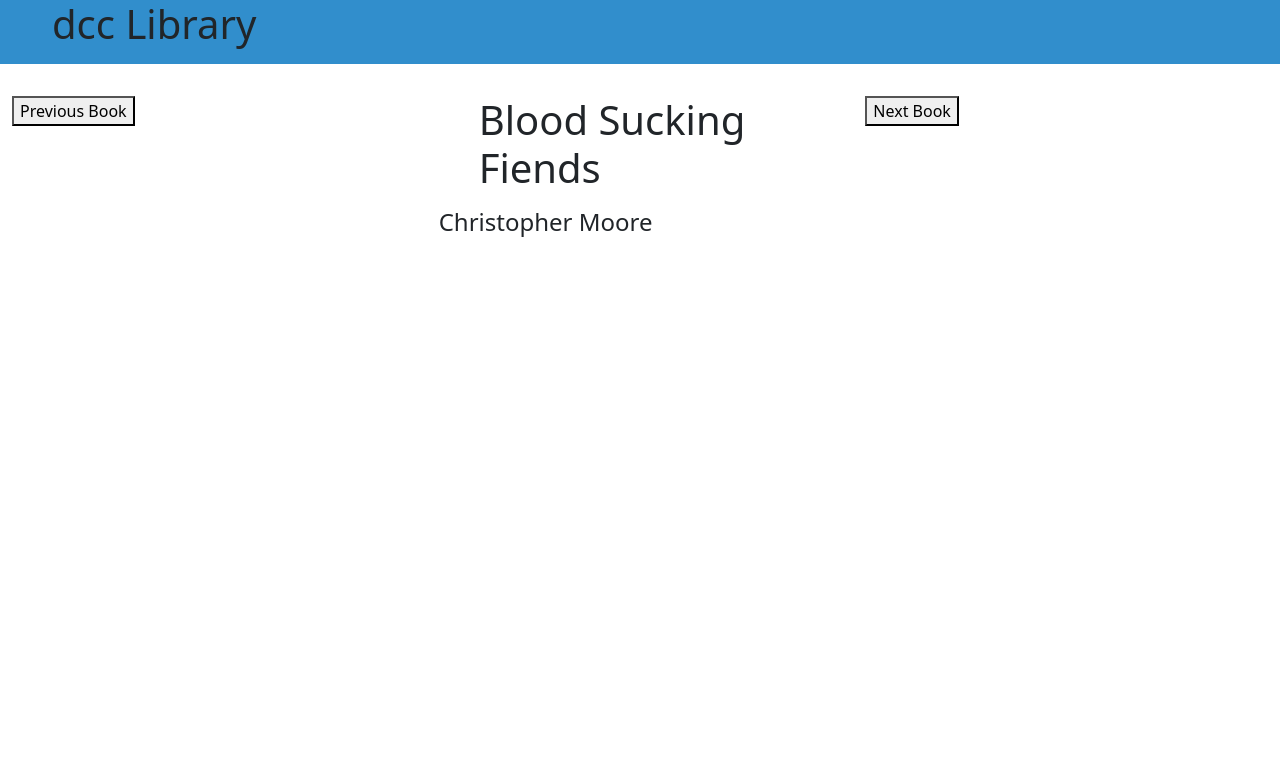
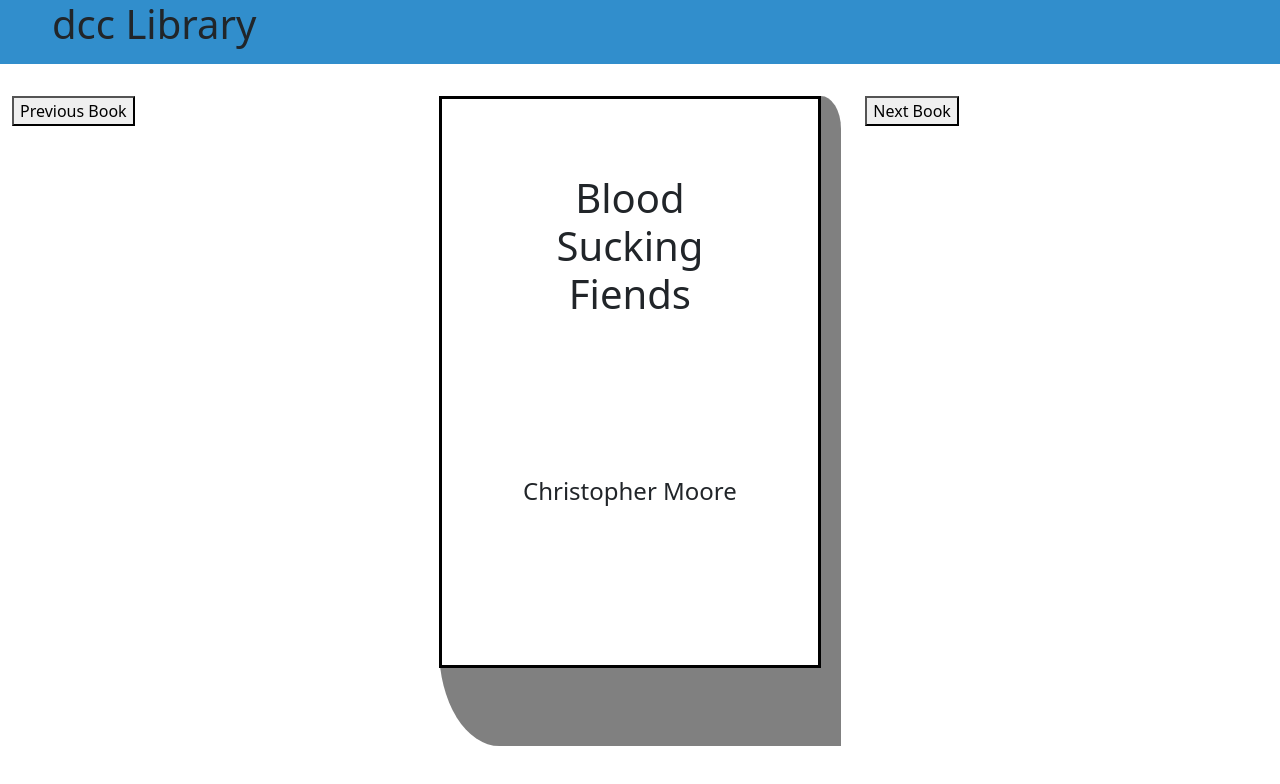
Before and after one commit to nolanbeihl/dccLibrary, a React (Create React App) app: page / in a window 1280 px wide. Shown: the top 784 px of the page. Built offline with nearby package versions, Linux system fonts and the light colour scheme.

Commit message:
Separated Book View Display into separate Book Component

```diff
--- a/src/components/App.jsx
+++ b/src/components/App.jsx
@@ -19,7 +19,7 @@
 goToNextBook = () => {
     let tempBookNumber = this.state.booknumber;
     tempBookNumber++;
-    if(tempBookNumber == this.books.length){
+    if(tempBookNumber === this.books.length){
         tempBookNumber = 0;
     }
     this.setState({
--- /dev/null
+++ b/src/components/Book/Book.css
@@ -0,0 +1,31 @@
+.cover {
+    background-color: white;
+    text-align: center;
+    border: solid black;
+    border-width: 1 1px;
+    height: 88%;
+    width: 95%;
+}
+
+.book {
+    background-color: gray;
+    text-align: center;
+    border-right: green;
+    border-bottom: green;
+    border-width: 1 1px;
+    height: 650px;
+    width: 100%;
+    border-bottom-left-radius: 15%;
+    border-top-right-radius: 5%;
+}
+
+.title {
+    padding: 20%;
+}
+
+.author {
+    padding-top: 10%;
+    padding-left: 5%;
+    padding-right: 5%;
+    padding-bottom: 50%;
+}
--- /dev/null
+++ b/src/components/Book/Book.jsx
@@ -0,0 +1,16 @@
+import React from 'react';
+import './Book.css'
+
+
+const Book = (props) => {
+    return (
+    <div className="book">
+        <div className="cover">
+            <h1 className="title">{props.book.title}</h1>
+            <h4 className="title">{props.book.author}</h4>
+        </div>
+    </div>
+    );
+}
+
+export default Book;
--- a/src/components/BookViewer/BookViewer.jsx
+++ b/src/components/BookViewer/BookViewer.jsx
@@ -1,19 +1,16 @@
 import React from "react";
+import Book from "../Book/Book";
 
 const BookViewer = (props) => {
     return (
     <div className="row row-spacer">
     <div className="col-md-4">
-        {/*Button here to move to the preivous book views*/}
         <button onClick={props.previousBook}>Previous Book</button>
     </div>
     <div className="col-md-4">
-        {/*Display book with cover here*/}
-        <h1>{props.book.title}</h1>
-        <h4>{props.book.author}</h4>
+        <Book book={props.book} />
     </div>
     <div className="col-md-4">
-        {/*Button here to move to the next book views*/}
         <button onClick={props.nextBook}>Next Book</button>
     </div>
 </div>
```
